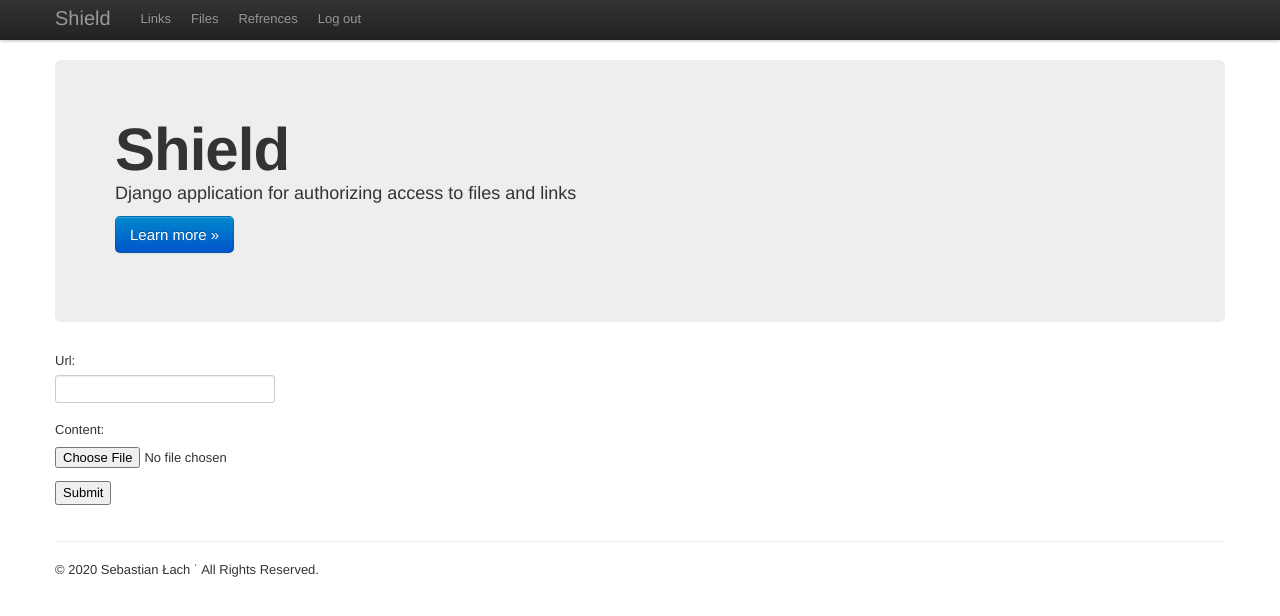
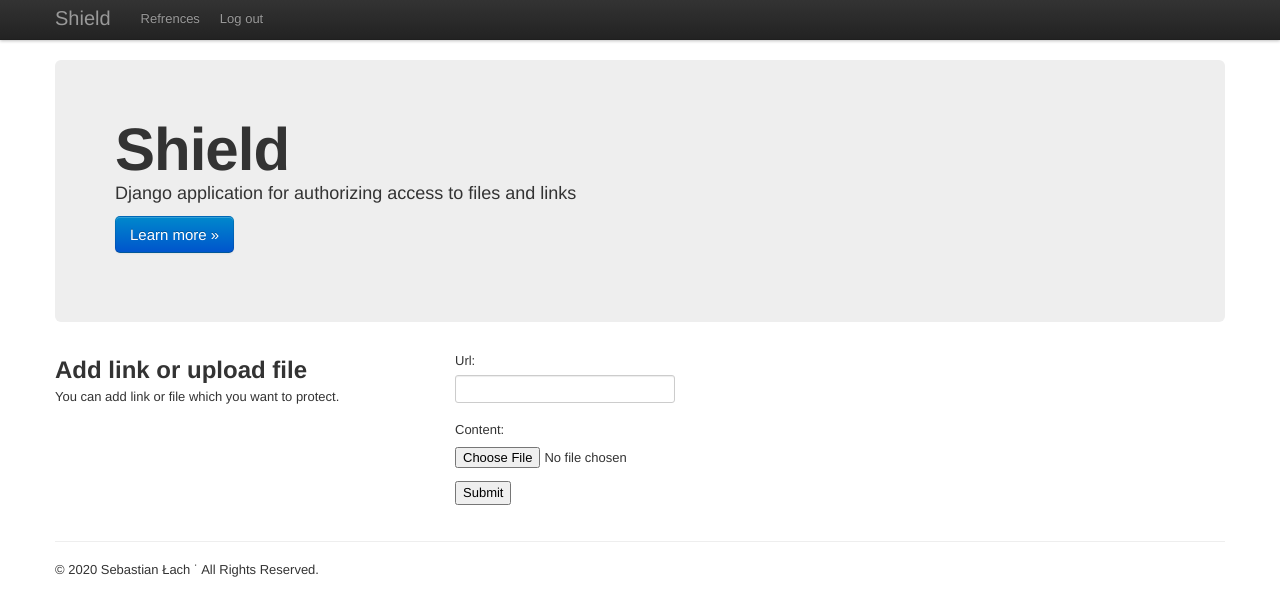
Before and after one commit to sebastianlach/shield, a Django app: page / in a window 1280 px wide. Shown: the top 616 px of the page. Run offline with Django 3.2, Linux system fonts and the light colour scheme; a user stored in the database is signed in; data comes from the database, SQL or seed files in the repository; some libraries are stand-ins or nearby versions.

Commit message:
Clean up templates

```diff
--- a/links/templates/index.html
+++ b/links/templates/index.html
@@ -1,20 +1,24 @@
 {% extends 'base.html' %}
 
 {% block content %}
-<div class="span12">
+<div class="span4">
+    <h2>Add link or upload file</h2>
+        You can add link or file which you want to protect.
+    <p>
+</div>
+
+<div class="span8">
 
     {% if reference %}
-        <a href="{% url 'references_check' reference.rid %}">
-            {{ reference }}
-        </a>
-        {{ token }}
+        Link: <a href="{% url 'references_check' reference.rid %}">{{ reference }}</a>,
+        password: {{ token }}
+    {% else %}
+        <form method="post" enctype="multipart/form-data">
+            {% csrf_token %}
+            {{ form.as_p }}
+            <input type="submit" value="Submit" />
+        </form>
     {% endif %}
-
-    <form method="post" enctype="multipart/form-data">
-        {% csrf_token %}
-        {{ form.as_p }}
-        <input type="submit" value="Submit" />
-    </form>
 
 </div>
 {% endblock %}
--- a/links/views.py
+++ b/links/views.py
@@ -66,28 +66,6 @@ class IndexView(LoginRequiredMixin, TemplateView):
             reference=reference,
         )
         return render(request, self.template_name, context)
-
-
-class LinkListView(LoginRequiredMixin, ListView):
-    """
-    View that lists links.
-    """
-    model = Link
-    template_name = 'links/list.html'
-
-    def get_queryset(self):
-        return Link.objects.filter(user=self.request.user)
-
-
-class FileListView(LoginRequiredMixin, ListView):
-    """
-    View that lists files.
-    """
-    model = File
-    template_name = 'files/list.html'
-
-    def get_queryset(self):
-        return File.objects.filter(user=self.request.user)
 
 
 class ReferenceListView(LoginRequiredMixin, ListView):
--- a/shield/urls.py
+++ b/shield/urls.py
@@ -4,13 +4,10 @@ from django.conf.urls.static import static
 from django.contrib import admin
 from django.contrib.auth import views
 from django.urls import path
-from rest_framework import routers
 from rest_framework.authtoken import views as token_views
 
 from links.views import (
     IndexView,
-    LinkListView,
-    FileListView,
     ReferenceListView,
     ReferenceCheckView,
     ReferencesView,
@@ -19,38 +16,25 @@ from links.views import (
 )
 
 
-router = routers.DefaultRouter()
-
-urlresources = [
-    url(
-        r'^{}/list.html'.format(resource),
-        view.as_view(),
-        name='{}_list'.format(resource)
-    )
-    for resource, view in dict(
-        links=LinkListView,
-        files=FileListView,
-        references=ReferenceListView,
-    ).items()
-]
-urlresources.append(
-    url(
-        r'^references/(?P<rid>[-\w]+)/',
-        ReferenceCheckView.as_view(),
-        name="references_check"
-    )
-)
-
 urlpatterns = [
     url(r'^$', IndexView.as_view(), name='index'),
     path(r'login/', views.LoginView.as_view(), name='login'),
     path(r'logout/', views.LogoutView.as_view(), name='logout'),
     path(r'admin/', admin.site.urls),
+    url(
+        r'^references/(?P<rid>[-\w]+)/',
+        ReferenceCheckView.as_view(),
+        name="references_check"
+    ),
+    url(
+        r'^references/',
+        ReferenceListView.as_view(),
+        name='references_list'
+    ),
     url(r'^api/tokens/', token_views.obtain_auth_token),
     url(r'^api/references/(?P<rid>[-\w]+)/', ReferenceView.as_view(),
         name='api_reference'),
     url(r'^api/references/', ReferencesView.as_view()),
     url(r'^api/statistics/', StatisticsView.as_view()),
-    url(r'^api/', include(router.urls)),
-] + urlresources
+]
 urlpatterns += static(settings.MEDIA_URL, document_root=settings.MEDIA_ROOT)
--- a/templates/base.html
+++ b/templates/base.html
@@ -32,12 +32,6 @@
           <div class="nav-collapse">
             <ul class="nav">
               <li>
-                <a href="{% url 'links_list' %}">Links</a>
-              </li>
-              <li>
-                <a href="{% url 'files_list' %}">Files</a>
-              </li>
-              <li>
                 <a href="{% url 'references_list' %}">Refrences</a>
               </li>
               {% if request.user.is_authenticated %}
@@ -61,25 +55,6 @@
 
       <div class="row">
         {% block content %}
-
-        <div class="span4">
-          <h2>Links</h2>
-          <p>List of available links</p>
-          <p><a class="btn" href="{% url 'resources_links_list' %}">List links &raquo;</a>
-        </div>
-
-        <div class="span4">
-          <h2>Contents</h2>
-          <p>List of available contents</p>
-          <p><a class="btn" href="{% url 'resources_files_list' %}">List files &raquo;</a>
-        </div>
-
-        <div class="span4">
-          <h2>References</h2>
-          <p>List of available references</p>
-          <p><a class="btn" href="{% url 'resources_references_list' %}">List &raquo;</a>
-        </div>
-
         {% endblock %}
       </div>
 
```
Also changed, not shown: links/templates/files/list.html (deleted, +0 -16 lines), links/templates/links/list.html (deleted, +0 -18 lines).
